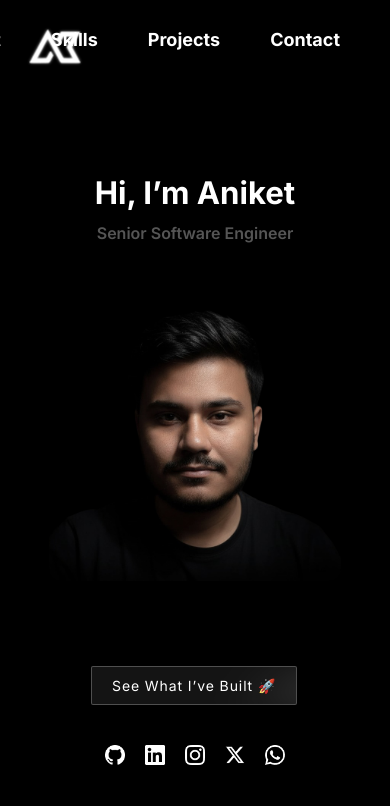
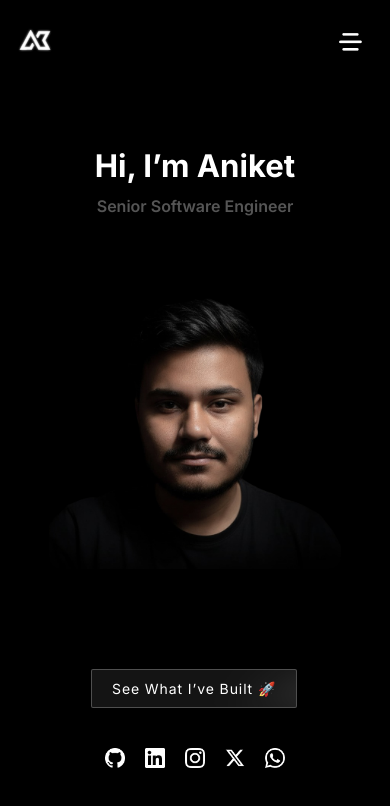
Before and after one commit to aniketkolate/personal-portfolio-aniket, a React (Vite) app: page /home in a window 390 px wide. Shown: the top 806 px of the page. Built offline with nearby package versions, Linux system fonts and the light colour scheme.

Commit message:
fix: Update home page style

```diff
--- a/src/components/common/Logo/Logo.scss
+++ b/src/components/common/Logo/Logo.scss
@@ -84,8 +84,14 @@
   }
 }
 
-@media (max-width: 420px) {
-  .logo-container .logo-svg {
-    width: 100px;
+@media (max-width: 768px) {
+  .logo-container {
+    .logo-svg {
+      &.logo-to-header {
+        top: 30px;
+        left: 20px;
+        transform: scale(0.3);
+      }
+    }
   }
 }
--- a/src/components/common/Navbar/Navbar.scss
+++ b/src/components/common/Navbar/Navbar.scss
@@ -45,3 +45,17 @@
     }
   }
 }
+
+.navbar-container-mobile {
+  display: none;
+}
+
+@media (max-width: 768px) {
+  .navbar-container {
+    display: none;
+  }
+
+  .navbar-container-mobile {
+    display: block;
+  }
+}
--- a/src/components/common/Navbar/Navbar.tsx
+++ b/src/components/common/Navbar/Navbar.tsx
@@ -1,9 +1,11 @@
 import React from "react";
 import { NavLink } from "react-router-dom";
 import "./Navbar.scss";
+import menuIcon from '@/assets/icons/menu.png';
 
 const Navbar: React.FC = () => {
   return (
+    <>
       <nav className="navbar-container">
         <ul className="navbar-links">
           <li>
@@ -48,6 +50,10 @@ const Navbar: React.FC = () => {
           </li>
         </ul>
       </nav>
+      <nav className="navbar-container-mobile">
+        <img src={menuIcon} alt="Menu" />
+      </nav>
+    </>
   );
 };
 
--- a/src/components/layout/Header/Header.scss
+++ b/src/components/layout/Header/Header.scss
@@ -4,5 +4,11 @@ header {
     align-items: center;
     height: 100px;
     width: 100%;
-    padding: 0px 50px;
+    padding: 0px 20px;
 }
+
+@media (max-width: 768px) {
+    header {
+        height: 88px;
+    }
+}
--- a/src/pages/Home/Home.scss
+++ b/src/pages/Home/Home.scss
@@ -73,7 +73,6 @@
 /* Mobile */
 @media (max-width: 768px) {
     .hero {
-        padding: 30px;
         gap: 20px;
         flex-direction: column;
         justify-content: space-evenly;
```
Also changed, not shown: src/assets/icons/menu.png (added). Lines whose indentation alone changed are shown as unchanged.
